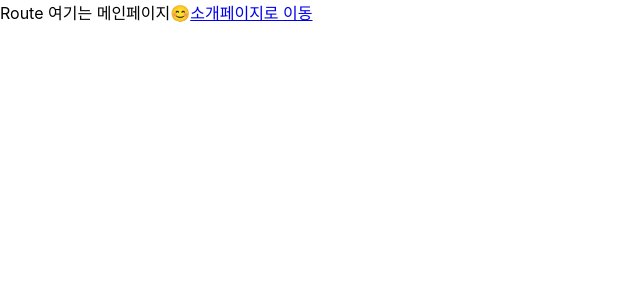
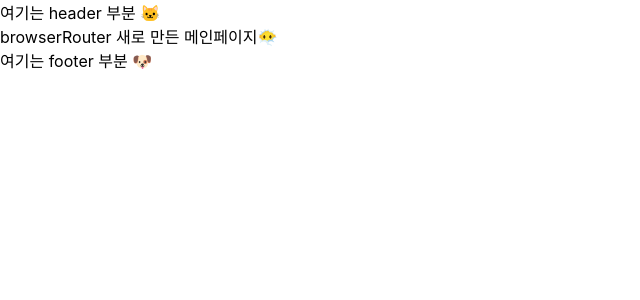
Before and after one commit to 19parke/react, a React (Create React App) app: page / in a window 1280 px wide. Shown: the top 300 px of the page, without its empty margins (0-640 px from the left). Built offline with nearby package versions, Linux system fonts and the light colour scheme.

Commit message:
24-05-09

```diff
--- a/src/App.js
+++ b/src/App.js
@@ -39,6 +39,8 @@ import Job from "./pages/job/Job";
 // import Jsx04 from "./Jsx04";
 // import Jsx05 from "./Jsx05";
 // import Container from "./props/Container";
+import { RouterProvider } from "react-router-dom";
+import router from "./routes/router";
 
 function App() {
     // 돔트리가 하나 이상이면 오류, 돔트리는 무조건 한 개
@@ -84,15 +86,17 @@ function App() {
         // <CountContainer/>
         // <FontContainer/>
         <>
-            <Routes>
+            {/* <Routes> */}
                 {/*  / 는 메인페이지(home) , / 여기 들어오면 element 보여줘*/}
-                <Route path='/' element={<Main />}/>
+                {/* <Route path='/' element={<Main />}/>
                 <Route path='/intro' element={<Intro />}/>
                 <Route path='/job' element={<Job/>}>
                     <Route path=':title' element={<Job/>}/>
                 </Route>
-            </Routes>
+            </Routes> */}
+            <RouterProvider router={router}/>
         </>
+
     );
 }
 
--- /dev/null
+++ b/src/pages/error/PageNotFound.js
@@ -0,0 +1,12 @@
+import React from 'react';
+
+const PageNotFound = () => {
+    return (
+        <div>
+            죄송합니다.<br/>
+            요청하신 페이지가 없습니다. 🥲
+        </div>
+    );
+};
+
+export default PageNotFound;
--- /dev/null
+++ b/src/pages/layout/Layout.js
@@ -0,0 +1,20 @@
+import React from 'react';
+import { Outlet } from 'react-router-dom';
+
+// Outlet의 역할
+// 라우팅에서 children으로 들어오는 컴포넌트를 모두 화면에 뿌려주는 컴포넌트
+// Outlet은 변수({Outlet})가 아닌 컴포넌트 형태로 사용해야 한다.
+
+const Layout = () => {
+    return (
+        <>
+            <header>여기는 header 부분 🐱</header>
+            <main>
+                <Outlet/>
+            </main>
+            <footer>여기는 footer 부분 🐶</footer>
+        </>
+    );
+};
+
+export default Layout;
--- /dev/null
+++ b/src/pages/main/MainPage.js
@@ -0,0 +1,11 @@
+import React from 'react';
+
+const MainPage = () => {
+    return (
+        <div>
+            browserRouter 새로 만든 메인페이지😶‍🌫️
+        </div>
+    );
+};
+
+export default MainPage;
--- /dev/null
+++ b/src/pages/mind/Mind.js
@@ -0,0 +1,11 @@
+import React from 'react';
+
+const Mind = () => {
+    return (
+        <div>
+            정신 차리자 은혜야.
+        </div>
+    );
+};
+
+export default Mind;
--- /dev/null
+++ b/src/routes/router.js
@@ -0,0 +1,42 @@
+import { createBrowserRouter } from "react-router-dom";
+import MainPage from "../pages/main/MainPage";
+import Mind from "../pages/mind/Mind";
+import Layout from "../pages/layout/Layout";
+import Intro from "../pages/intro/Intro";
+import PageNotFound from "../pages/error/PageNotFound";
+
+const router = createBrowserRouter([
+    //다양한 값들 전달하기 위한 객체
+    {
+        path : '/',
+        // element : <MainPage/>
+        // layout이 먼저 작업되고 children으로 컴포넌트 받기
+        element : <Layout/>,
+        // 여러 개의 값을 넣기 가능
+        children : [
+            {
+                // path : '/main',
+                path : '/', //처음 보일 때부터 main 보여주기 , / 가 겹쳐도 오류가 나지 않는다.
+                element: <MainPage/>
+            },
+            {
+                path : '/mind',
+                element: <Mind/>
+            }
+        ]
+    },
+    {
+        path : '/intro',
+        element : <Intro/>,
+    },
+    {
+        path : '*',
+        element : <PageNotFound/>,
+    }
+    // {
+    //     path : '/mind',
+    //     element: <Mind/>
+    // }
+])
+
+export default router;
```
Also changed, not shown: src/index.js (+4 -4 lines).
